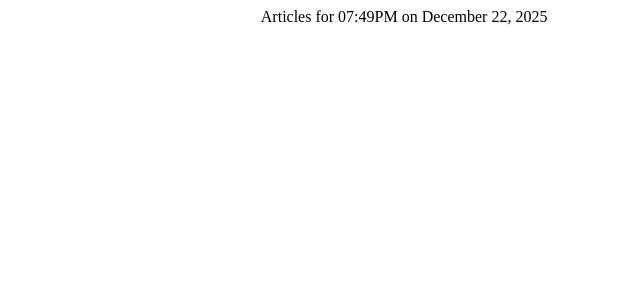
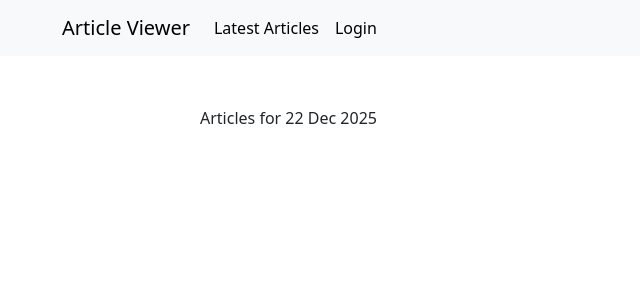
Before and after one commit to VitaliyZ3/javarush_django_blog, a Django app: page /blog/articles/ in a window 1280 px wide. Shown: the top 300 px of the page, without its empty margins (0-640 px from the left). Run offline with Django 5.2, Linux system fonts and the light colour scheme; data that the repository does not hold is empty.

Commit message:
Lesson 5. Templates

```diff
--- a/blog/blog/templates/blog/article_list.html
+++ b/blog/blog/templates/blog/article_list.html
@@ -1,18 +1,15 @@
-<!DOCTYPE html>
-<html lang="en">
-<head>
-    <meta charset="UTF-8">
-    <title>Title</title>
-</head>
-<body>
-<div style="padding-left:20%;padding-right:20%;">
-Articles for {{ time_now }}
+{% extends 'base.html' %}
+{% load static %}
 
-{% for article in article_list %}
-    <a href="{% url 'blog:article' article.pk %}"><h1>{{ article.name }}</h1></a>
-    <p>{{ article.text }}</p>
-    <hr>
-{% endfor %}
-</div>
-</body>
-</html>
+{% block title %} Articles {% endblock %}
+
+{% block body %}
+    Articles for {{ time_now | date:"d M Y" }}
+
+    {% for article in article_list %}
+        <a href="{% url 'blog:article' article.pk %}"><h1>{{ article.name }}</h1></a>
+        <p>{{ article.text | truncatewords:10}}</p>
+        <hr>
+    {% endfor %}
+
+{% endblock %}
--- a/blog/blog/urls.py
+++ b/blog/blog/urls.py
@@ -4,5 +4,5 @@ app_name = "blog"
 
 urlpatterns = [
     path('articles/', ArticlesGeneric.as_view(), name="articles"),
-    path('article/<slug:slug>', ArticleDetailGeneric.as_view(), name="article")
+    path('article/<int:pk>', ArticleDetailGeneric.as_view(), name="article")
 ]
--- a/blog/blog/views.py
+++ b/blog/blog/views.py
@@ -7,11 +7,8 @@ class ArticlesGeneric(ListView):
 
     def get_context_data(self, *, object_list=None, **kwargs):
         context_data = super().get_context_data(object_list=None, **kwargs)
-        context_data["time_now"] = datetime.now().strftime("%I:%M%p on %B %d, %Y")
+        context_data["time_now"] = datetime.now()
         return context_data
-
-    def get_queryset(self):
-        return Article.objects.filter(name__icontains='SQL')
 
 class ArticleDetailGeneric(DetailView):
     model = Article
--- a/blog/config/settings-prod.py
+++ b/blog/config/settings-prod.py
@@ -51,7 +51,7 @@ ROOT_URLCONF = 'config.urls'
 TEMPLATES = [
     {
         'BACKEND': 'django.template.backends.django.DjangoTemplates',
-        'DIRS': [],
+        'DIRS': [os.path.join(BASE_DIR, 'templates')],
         'APP_DIRS': True,
         'OPTIONS': {
             'context_processors': [
--- a/blog/config/settings.py
+++ b/blog/config/settings.py
@@ -38,7 +38,7 @@ MIDDLEWARE = [
     'django.middleware.security.SecurityMiddleware',
     'django.contrib.sessions.middleware.SessionMiddleware',
     'django.middleware.common.CommonMiddleware',
-    # 'django.middleware.csrf.CsrfViewMiddleware',
+    'django.middleware.csrf.CsrfViewMiddleware',
     'django.contrib.auth.middleware.AuthenticationMiddleware',
     'django.contrib.messages.middleware.MessageMiddleware',
     'django.middleware.clickjacking.XFrameOptionsMiddleware',
@@ -49,7 +49,7 @@ ROOT_URLCONF = 'config.urls'
 TEMPLATES = [
     {
         'BACKEND': 'django.template.backends.django.DjangoTemplates',
-        'DIRS': [],
+        'DIRS': [os.path.join(BASE_DIR, 'templates')],
         'APP_DIRS': True,
         'OPTIONS': {
             'context_processors': [
@@ -115,4 +115,4 @@ USE_TZ = True
 
 STATIC_URL = 'static/'
 STATIC_ROOT = 'static/'
-# STATICFILES_DIRS = ['blog/templates/',]
+# STATICFILES_DIRS = ['templates/',]
--- /dev/null
+++ b/blog/templates/base.html
@@ -0,0 +1,46 @@
+<!DOCTYPE html>
+<html lang="en">
+<head>
+    <meta charset="UTF-8">
+    <style>
+        .header{
+            width:100%;
+            padding-left:50px;
+            padding-bottom:50px;
+        }
+        .body{
+            width:80%;
+            padding-left:200px;
+        }
+    </style>
+    <title>{% block title %} {% endblock %}</title>
+    <link href="https://cdn.jsdelivr.net/npm/bootstrap@5.3.0/dist/css/bootstrap.min.css" rel="stylesheet">
+</head>
+<body>
+<nav style="padding-left:50px; margin-bottom:50px;" class="navbar navbar-expand-lg bg-body-tertiary">
+  <div class="container-fluid">
+    <a class="navbar-brand" href="#">Article Viewer</a>
+    <div class="collapse navbar-collapse" id="navbarNav">
+      <ul class="navbar-nav">
+        <li class="nav-item">
+          <a class="nav-link active" aria-current="page" href="{% url 'blog:articles'%}">Latest Articles</a>
+        </li>
+        {% if user.is_authenticated %}
+        <li class="nav-item">
+          <a class="nav-link active" aria-current="page" href="#">Create Article</a>
+        </li>
+        {% else %}
+        <li class="nav-item">
+          <a class="nav-link active" aria-current="page" href="/admin/login/?next=/blog/articles">Login</a>
+        </li>
+        {% endif %}
+      </ul>
+    </div>
+  </div>
+</nav>
+<div class="body">
+    {% block body %} {% endblock %}
+</div>
+<script src="https://cdn.jsdelivr.net/npm/bootstrap@5.3.0/dist/js/bootstrap.bundle.min.js"></script>
+</body>
+</html>
```
Also changed, not shown: blog/blog/templates/blog/article_detail.html (+8 -12 lines), blog/blog/templates/main.html (deleted, +0 -11 lines), blog/templates/404.html (added, +10 -0 lines).
